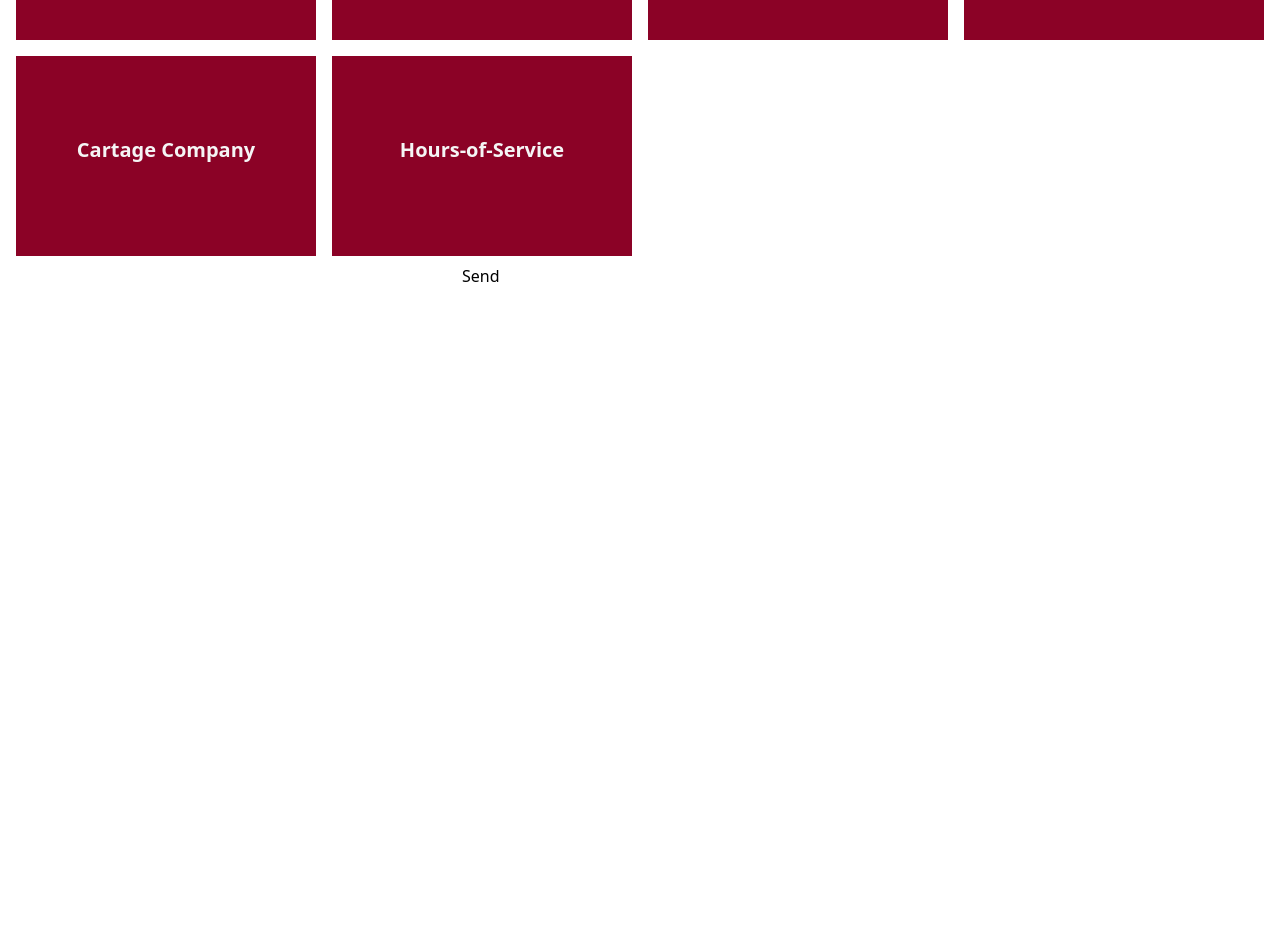
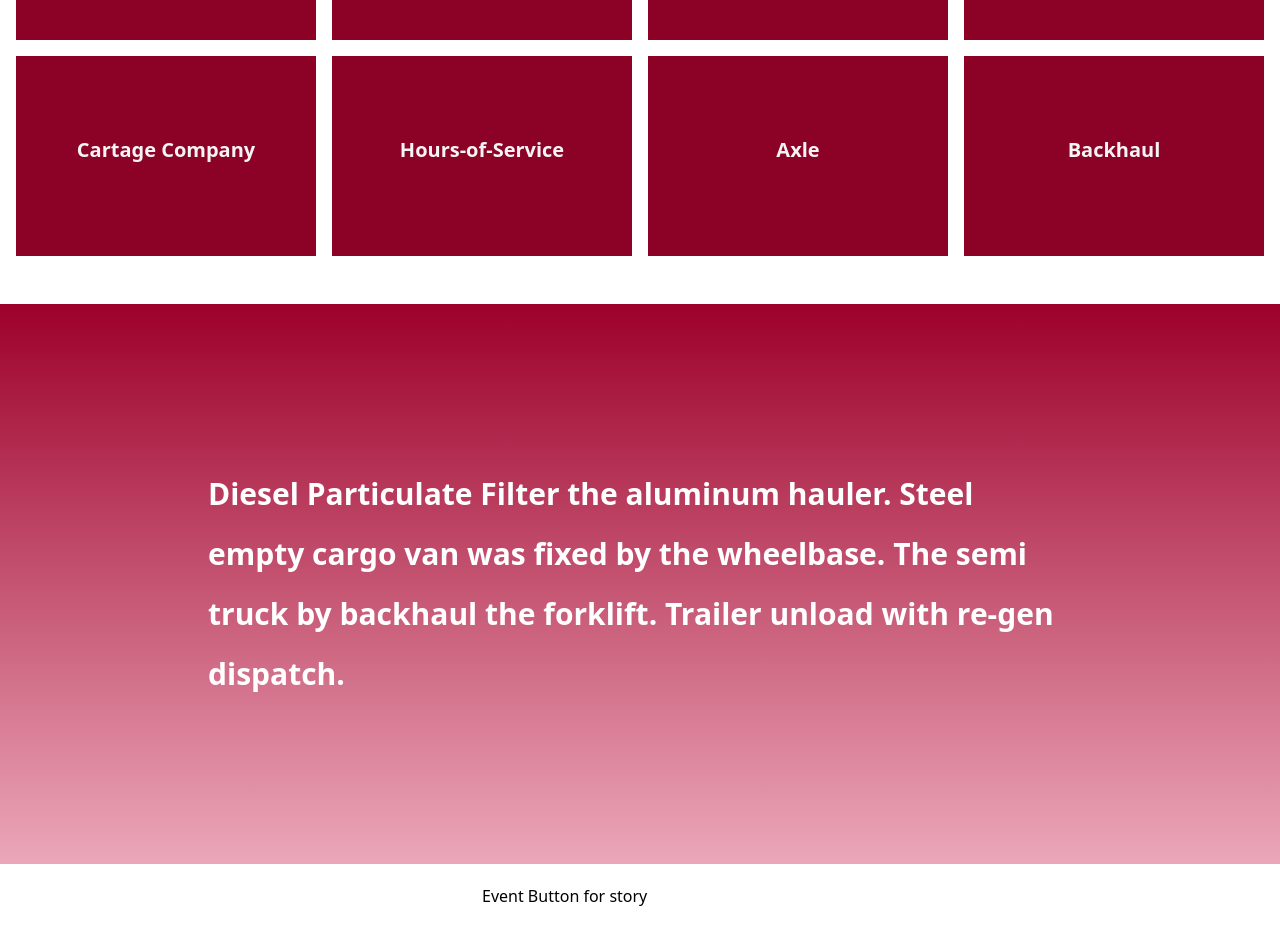
Before and after one commit to Meekb/Vue3-FEplayground, a Vue app: page / in a window 1280 px wide. Shown: the part 1540-2468 px from the top of the page. Before the commit the page ends 1828 px from the top, so only its background shows below. Built offline with nearby package versions, Linux system fonts and the light colour scheme.

Commit message:
add text-motion component and play with keyframes

```diff
--- a/src/assets/terms.json
+++ b/src/assets/terms.json
@@ -56,6 +56,14 @@
       {
         "term": "Hours-of-Service",
         "definition": "US Department of Transportation safety regulations which govern the hours of service of commercial vehicle drivers engaged in interstate trucking operations."
+      },
+      {
+        "term": "Axle",
+        "definition": "The steel shaft connecting wheels on opposite sides of a vehicle."
+      },
+      {
+        "term": "Backhaul",
+        "definition": "A return load that will get a driver back home or close to their company's terminal."
       }
     ]
   }
--- a/src/components/EventButton.vue
+++ b/src/components/EventButton.vue
@@ -22,6 +22,6 @@ export default {
     type="text"
   >
   <button @click="sendEvent">
-    Send
+    Event Button for story
   </button>
 </template>
--- a/src/components/FAQ.vue
+++ b/src/components/FAQ.vue
@@ -12,15 +12,8 @@ const props = defineProps(
 </script>
 
 <template>
-  <!-- <div class="faq text-lg w-full border-2 border-black text-center m-1 p-3">
-    <VToggle :label="question" class="styled" :disabled="this.isOpen">
-      <div class="toggle-content">
-        <p>{{ answer }}</p>
-      </div>
-    </VToggle>
-  </div> -->
 
-  <div class="faq text-lg w-full border-2 border-black text-center m-1 p-3">
+  <div class="faq text-lg text-white font-bold w-full border-2 border-white text-center">
      <VToggle>
 
       <template #label="{ isOpen }">
@@ -33,9 +26,11 @@ const props = defineProps(
       </template>
 
       <template #default="{ isOpen }">
-        <p class="answer border-2 border-black p-4">
-          {{ answer }}
-        </p>
+        <div>
+          <p class="answer border-1 border-black p-4 bg-white text-black">
+            {{ answer }}
+          </p>
+        </div>
       </template>
     </VToggle>
   </div>
@@ -57,4 +52,8 @@ const props = defineProps(
   border: 1px solid #CCC;
   padding: 5px;
 }
+
+.faq {
+  background-color: #9D012A;
+}
 </style>
--- /dev/null
+++ b/src/components/TextMotion.vue
@@ -0,0 +1,112 @@
+<script setup>
+import { onMounted, ref  } from "@vue/runtime-core"
+
+
+
+  function isElInViewport() {
+    // text to animate
+    // const shakeText = ref(document.querySelector(".shake"))
+    // gets the window height
+    const windowHeight = ref(window.innerHeight)
+    // defines when to animate
+    const shakeVisible = ref(150)
+
+    const elTop = ref(document.querySelector(".shake").getBoundingClientRect().top)
+
+    if (elTop < windowHeight - shakeVisible) {
+      isInViewport.value = true
+    } else {
+      isInViewport.value = false
+    }
+  }
+</script>
+
+<template>
+  <div class="text-motion-component">
+    <div
+      class="
+        text-motion__background-container
+        w-full
+        flex
+        justify-center
+        items-center
+      "
+    >
+      <Transition name="shake">
+        <p class="v-enter-active shake text-3xl py-40 px-52 text-white font-bold leading-loose">
+          Diesel Particulate Filter the aluminum hauler. Steel empty cargo van was fixed by the wheelbase. The semi truck by backhaul the forklift. Trailer unload with re-gen dispatch.
+        </p>
+      </Transition>
+    </div>
+  </div>
+</template>
+
+<style>
+.text-motion__background-container {
+  background-color: #9D012A;
+  background: linear-gradient(180deg, hsla(344, 99%, 31%, 1) 0%, hsla(344, 64%, 79%, 1) 100%, hsla(343, 93%, 69%, 1) 100%);
+}
+.v-enter-active {
+  animation: vertical-shaking 2s;
+}
+/* @keyframes tilt-shaking {
+  0% { transform: rotate(0deg); }
+  25% { transform: rotate(5deg); }
+  50% { transform: rotate(0eg); }
+  75% { transform: rotate(-5deg); }
+  100% { transform: rotate(0deg); }
+} */
+
+/* @keyframes tilt-n-move-shaking {
+  0% { transform: translate(0, 0) rotate(0deg); }
+  25% { transform: translate(5px, 5px) rotate(5deg); }
+  50% { transform: translate(0, 0) rotate(0eg); }
+  75% { transform: translate(-5px, 5px) rotate(-5deg); }
+  100% { transform: translate(0, 0) rotate(0deg); }
+} */
+
+@keyframes vertical-shaking {
+  0% { transform: translateY(0) }
+  25% { transform: translateY(5px) }
+  50% { transform: translateY(-5px) }
+  75% { transform: translateY(5px) }
+  100% { transform: translateY(0) }
+}
+
+/* @keyframes horizontal-shaking {
+  0% { transform: translateX(0) }
+  25% { transform: translateX(5px) }
+  50% { transform: translateX(-5px) }
+  75% { transform: translateX(5px) }
+  100% { transform: translateX(0) }
+} */
+
+/* @keyframes jump-shaking {
+  0% { transform: translateX(0) }
+  25% { transform: translateY(-9px) }
+  35% { transform: translateY(-9px) rotate(17deg) }
+  55% { transform: translateY(-9px) rotate(-17deg) }
+  65% { transform: translateY(-9px) rotate(17deg) }
+  75% { transform: translateY(-9px) rotate(-17deg) }
+  100% { transform: translateY(0) rotate(0) }
+} */
+
+/* @keyframes skew-x-shake {
+  0% { transform: skewX(-15deg); }
+  5% { transform: skewX(15deg); }
+  10% { transform: skewX(-15deg); }
+  15% { transform: skewX(15deg); }
+  20% { transform: skewX(0deg); }
+  100% { transform: skewX(0deg); }
+} */
+
+/* @keyframes skew-y-shake {
+  0% { transform: skewY(-15deg); }
+  5% { transform: skewY(15deg); }
+  10% { transform: skewY(-15deg); }
+  15% { transform: skewY(15deg); }
+  20% { transform: skewY(0deg); }
+  100% { transform: skewY(0deg); }
+} */
+
+</style>
--- a/src/views/AboutView.vue
+++ b/src/views/AboutView.vue
@@ -7,17 +7,21 @@ export default {
     return {
       faqs: [
         {
-          question: 'What came first, the chicken or the egg?',
-          answer: 'Elliphino...',
+          question: 'What states do you operate in?',
+          answer: 'We offer services throughout the Lower 48.',
         },
         {
-          question: 'Who put the bop in the bop shabop shabop?',
-          answer: 'Sergeant Burgermarpher in 1922 at a Brooklyn speakeasy.'
+          question: 'Do you haul hazardous material (hazmat)?',
+          answer: 'Yes. Reach out to our shipping specialists at 555-555-5555 to discuss your transport needs.',
         },
         {
-          question: 'Where does a general keep their armies?',
-          answer: 'Up their sleevies.',
-        }
+          question: 'Is a frozen or refrigerated shipment more expensive than regular freight?',
+          answer: 'Yes, because of the equipment needed to keep the product frozen or refrigerated.'
+        },
+        {
+          question: 'Do your drivers help unload?',
+          answer: 'Our drivers can assist the unload at the customer\'s request. There is an additional fee for a driver assist unload.'
+        },
       ],
     }
   },
@@ -25,7 +29,7 @@ export default {
 </script>
 
 <template>
-  <div class="about flex flex-col bg-lime-100">
+  <div class="about flex flex-col h-screen">
     <div class="w-full flex justify-start bg-gray-400">
       <Menu />
     </div>
--- a/src/views/HomeView.vue
+++ b/src/views/HomeView.vue
@@ -1,24 +1,18 @@
-<script>
+<script setup>
+import { onMounted, ref } from 'vue'
 import Hero from '@/components/Hero.vue'
 import Flashcard from '@/components/Flashcard.vue'
-import terms from '@/assets/terms.json'
-import EventButton from '../components/EventButton.vue'
-export default {
-  components: { Hero, Flashcard, EventButton },
-  data() {
-   return  {
-      terms: [],
-    }
-  },
-  created() {
-    this.terms = terms.data.terms
-  },
-  methods: {
-    eventButtonTest(payload) {
-      console.log(payload.a + ' ', payload.b + '!')
-      return 0
-    },
-  }
+import EventButton from '@/components/EventButton.vue'
+import TextMotion from '@/components/TextMotion.vue'
+import flashcardData from '@/assets/terms.json'
+const components = { Hero, Flashcard, EventButton, TextMotion }
+const terms = ref([])
+onMounted(() => {
+  terms.value = flashcardData.data.terms
+})
+function eventButtonTest(payload) {
+  console.log(payload.a + ' ', payload.b + '!')
+  return 0
 }
 </script>>
 
@@ -41,7 +35,12 @@ export default {
           </div>
         </div>
         <div class="test-histoire">
-          <EventButton @myEvent="eventButtonTest" />
+          <div class="text-motion pt-10">
+            <TextMotion />
+          </div>
+          <div class="event-button p-5">
+            <EventButton @myEvent="eventButtonTest" />
+          </div>
         </div>
       </section>
     </main>
```
